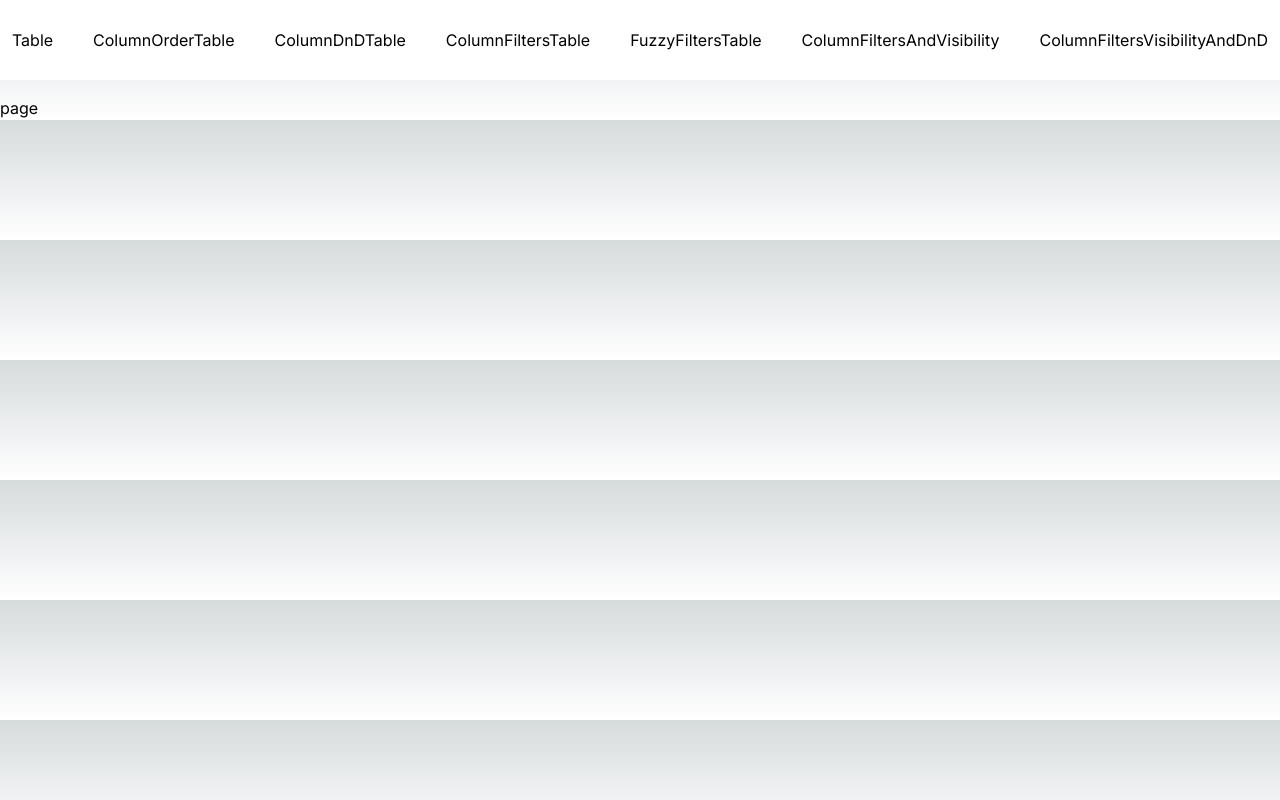
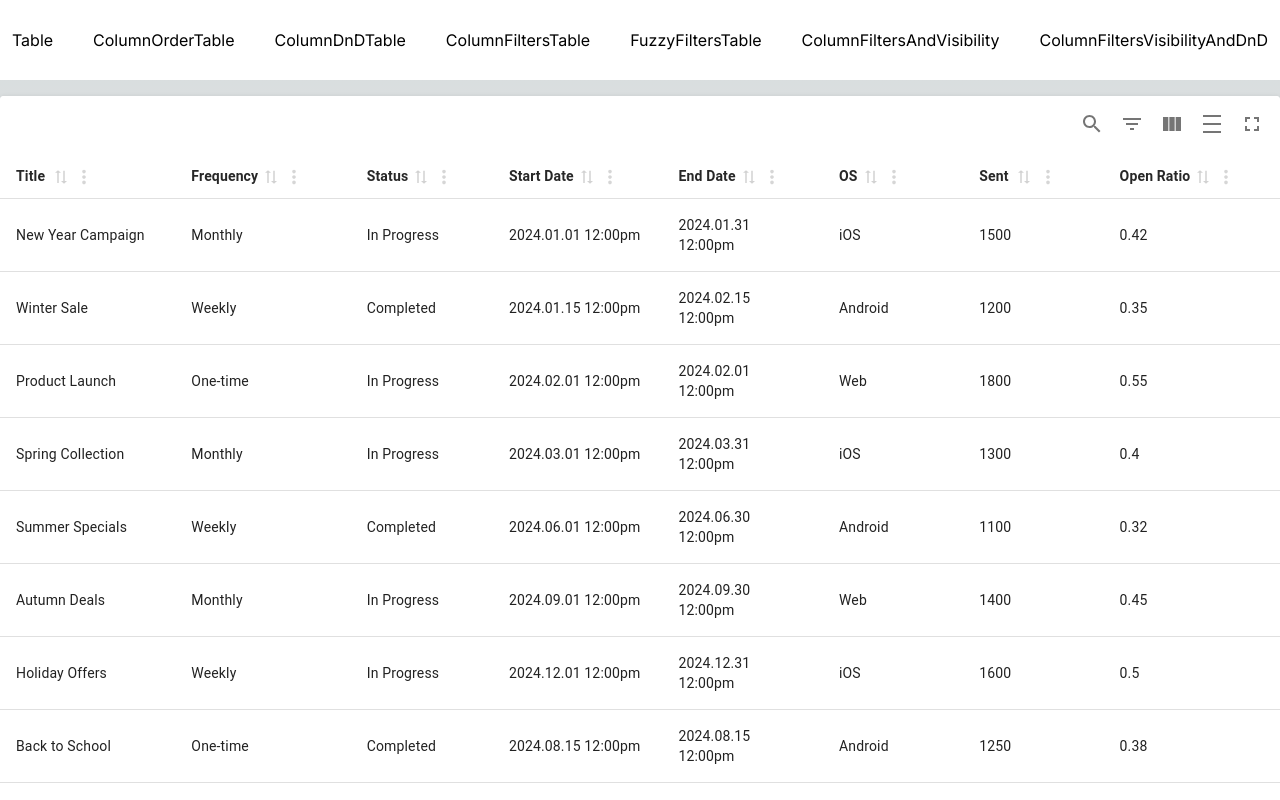
Before and after one commit to jxxnixx/react-table-practice, a Next.js app: page /table in a window 1280 px wide. Shown: the top 800 px of the page. Built offline with nearby package versions, Linux system fonts and the light colour scheme.

Commit message:
feat: Material React Table

```diff
--- a/src/app/table/page.tsx
+++ b/src/app/table/page.tsx
@@ -1,7 +1,9 @@
-import React from "react";
+import React from 'react';
+import MaterialTable from '@/component/materialTable';
+import { staticData } from '@/component/data';
 
 const page = () => {
-  return <div>page</div>;
+  return <MaterialTable data={staticData} />;
 };
 
 export default page;
--- /dev/null
+++ b/src/component/materialTable.tsx
@@ -0,0 +1,167 @@
+'use client';
+
+import React, { useMemo, useState } from 'react';
+import {
+  DndContext,
+  KeyboardSensor,
+  MouseSensor,
+  TouchSensor,
+  closestCenter,
+  type DragEndEvent,
+  useSensor,
+  useSensors,
+} from '@dnd-kit/core';
+import { restrictToHorizontalAxis } from '@dnd-kit/modifiers';
+import { arrayMove } from '@dnd-kit/sortable';
+
+import {
+  MaterialReactTable,
+  type MRT_ColumnDef,
+  useMaterialReactTable,
+} from 'material-react-table';
+
+import { PushAlert } from './type';
+
+type MaterialTableProps = {
+  data: PushAlert[];
+};
+
+const MaterialTable: React.FC<MaterialTableProps> = ({ data }) => {
+  const uniqueFrequencies = Array.from(
+    new Set(data.map((item) => item.frequency))
+  );
+  const uniqueStatuses = Array.from(new Set(data.map((item) => item.status)));
+  const uniqueOS = Array.from(new Set(data.flatMap((item) => item.OS)));
+
+  const columns = useMemo<MRT_ColumnDef<PushAlert, any>[]>(
+    () => [
+      {
+        id: 'title',
+        accessorKey: 'title',
+        header: 'Title',
+        meta: {
+          filterVariant: 'text',
+        },
+        size: 150,
+      },
+      {
+        id: 'frequency',
+        accessorKey: 'frequency',
+        header: 'Frequency',
+        meta: {
+          filterVariant: 'select',
+        },
+        size: 150,
+      },
+      {
+        id: 'status',
+        accessorKey: 'status',
+        header: 'Status',
+        meta: {
+          filterVariant: 'select',
+        },
+        size: 120,
+      },
+      {
+        id: 'startDate',
+        accessorKey: 'startDate',
+        header: 'Start Date',
+        meta: {
+          filterVariant: 'text',
+        },
+        size: 120,
+      },
+      {
+        id: 'endDate',
+        accessorKey: 'endDate',
+        header: 'End Date',
+        meta: {
+          filterVariant: 'text',
+        },
+        size: 120,
+      },
+      {
+        id: 'OS',
+        accessorFn: (row) => row.OS.join(' '), // 변환 로직 추가
+        header: 'OS',
+        meta: {
+          filterVariant: 'checkbox',
+        },
+        size: 120,
+      },
+      {
+        id: 'sent',
+        accessorKey: 'sent',
+        header: 'Sent',
+        meta: {
+          filterVariant: 'range',
+        },
+        size: 120,
+      },
+      {
+        id: 'openRatio',
+        accessorKey: 'openRatio',
+        header: 'Open Ratio',
+        meta: {
+          filterVariant: 'range',
+        },
+        size: 120,
+      },
+    ],
+    [uniqueFrequencies, uniqueStatuses, uniqueOS]
+  );
+
+  const [columnOrder, setColumnOrder] = useState<string[]>(() =>
+    columns.map((c) => c.id!)
+  );
+
+  const table = useMaterialReactTable({
+    data,
+    columns,
+    debugTable: true,
+    debugHeaders: true,
+    debugColumns: true,
+    state: {
+      columnOrder,
+    },
+    onColumnOrderChange: setColumnOrder,
+  });
+
+  const filteredRowCount = table.getFilteredRowModel().rows.length;
+
+  function handleDragEnd(event: DragEndEvent) {
+    const { active, over } = event;
+    if (active && over && active.id !== over.id) {
+      setColumnOrder((columnOrder) => {
+        const oldIndex = columnOrder.indexOf(active.id as string);
+        const newIndex = columnOrder.indexOf(over.id as string);
+        return arrayMove(columnOrder, oldIndex, newIndex);
+      });
+    }
+  }
+
+  const sensors = useSensors(
+    useSensor(MouseSensor, {}),
+    useSensor(TouchSensor, {}),
+    useSensor(KeyboardSensor, {})
+  );
+
+  return (
+    <DndContext
+      collisionDetection={closestCenter}
+      modifiers={[restrictToHorizontalAxis]}
+      onDragEnd={handleDragEnd}
+      sensors={sensors}
+    >
+      <div className="p-4">
+        <MaterialReactTable columns={columns} data={data} />
+
+        <div className="p-4">
+          <span>Filtered Rows: {filteredRowCount}</span>
+        </div>
+      </div>
+    </DndContext>
+  );
+};
+
+export default MaterialTable;
```
